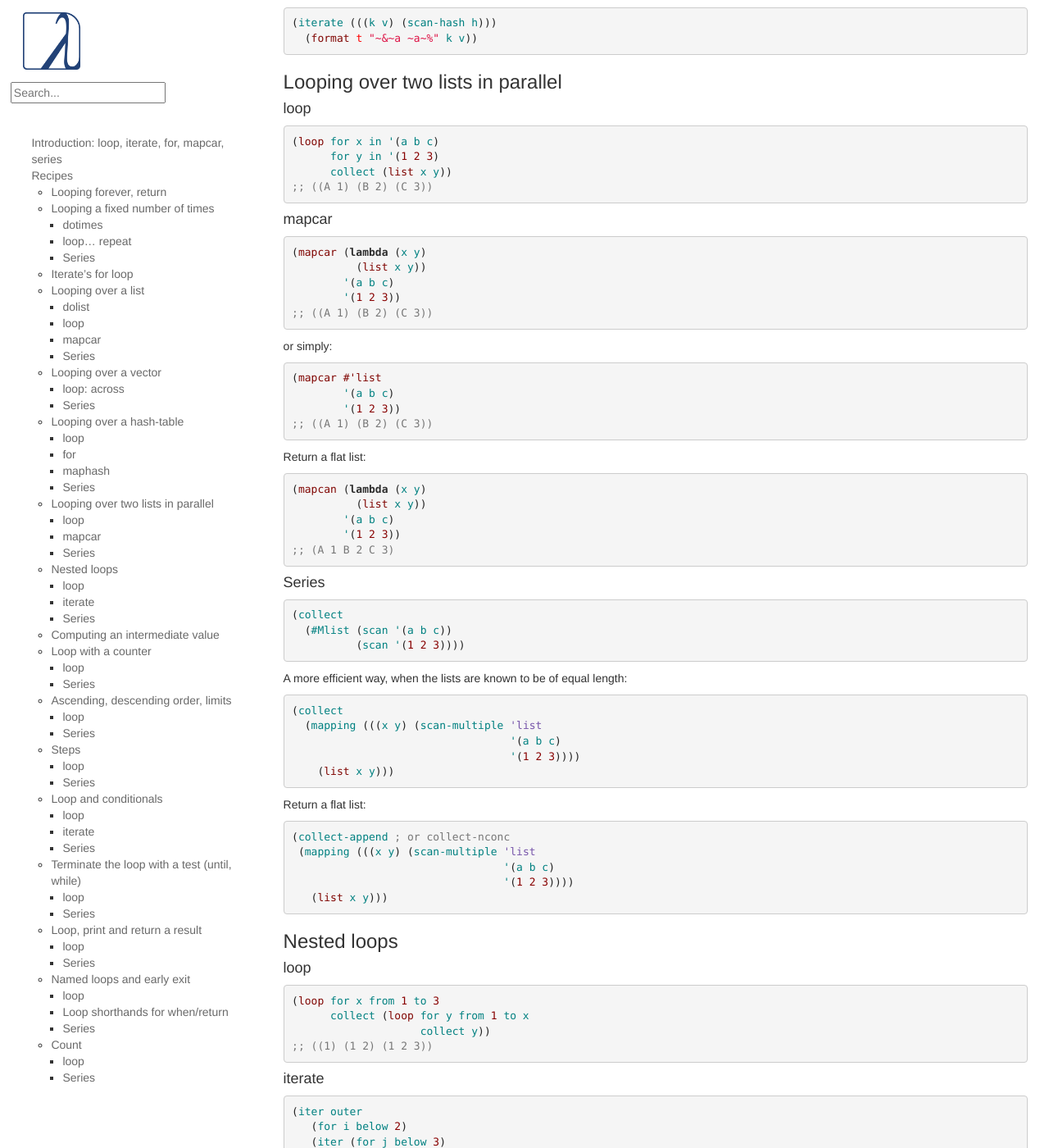
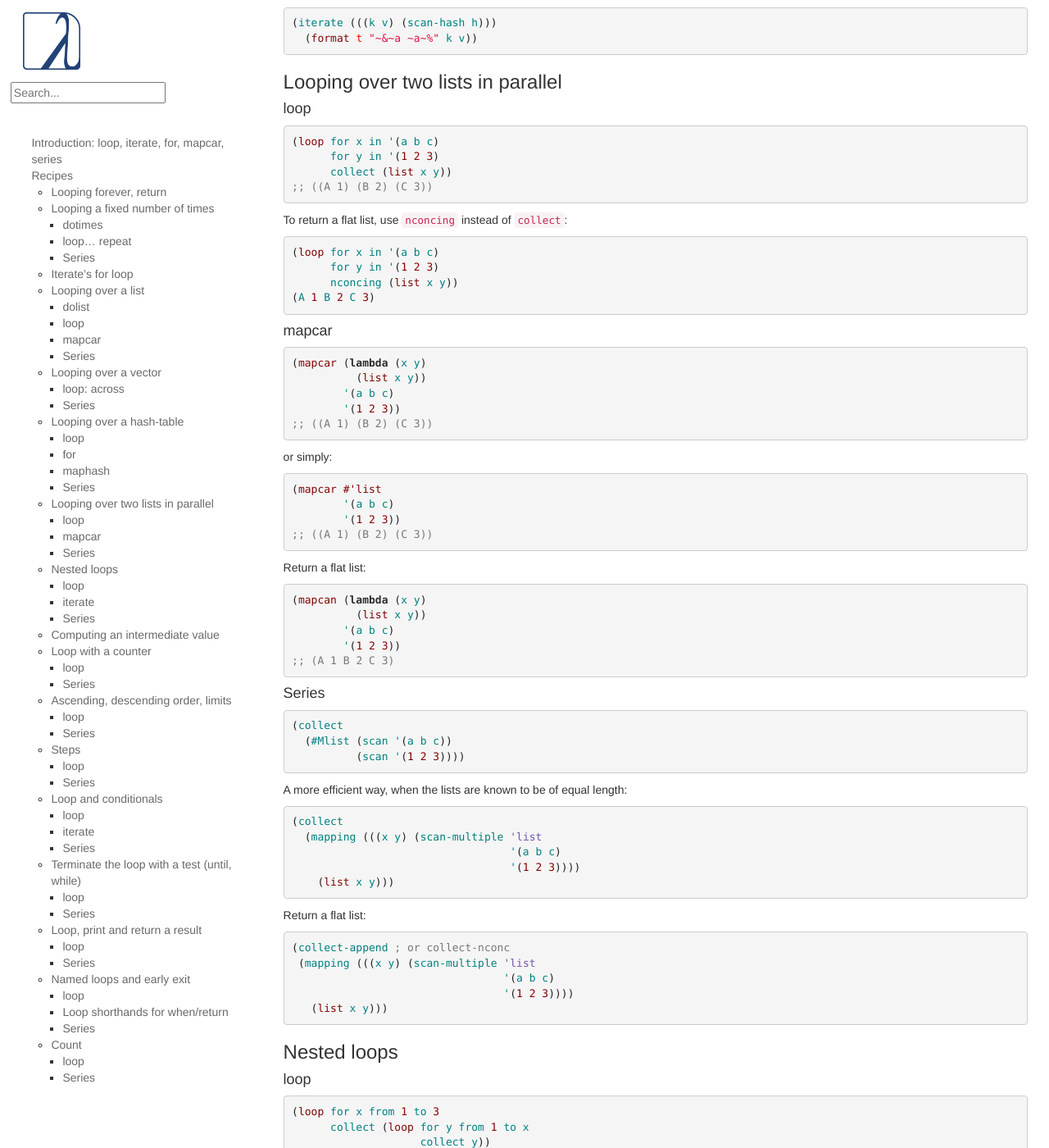
Before and after one commit to LispCookbook/cl-cookbook, a Jekyll site: the page built from iteration.md, in a window 1280 px wide and 1400 px high, scrolled down 5823 px. Shown: the whole window at 82% size. Built offline with Jekyll 4.4.1, drawn with Linux system fonts in a browser that asks for light colours; some of the changed text lies outside the part shown.

Commit message:
iteration: about nconcing to return a flat list

```diff
--- a/iteration.md
+++ b/iteration.md
@@ -419,6 +419,16 @@ See also [with-hash-table-iterator](http://www.lispworks.com/documentation/Hyper
 ;; ((A 1) (B 2) (C 3))
 ~~~
 
+To return a flat list, use `nconcing` instead of `collect`:
+
+~~~lisp
+(loop for x in '(a b c)
+      for y in '(1 2 3)
+      nconcing (list x y))
+(A 1 B 2 C 3)
+~~~
+
+
 #### mapcar
 ~~~lisp
 (mapcar (lambda (x y)
@@ -484,6 +494,8 @@ Return a flat list:
 		    collect y))
 ;; ((1) (1 2) (1 2 3))
 ~~~
+
+To return a flat list, use `nconcing` instead of the first `collect`.
 
 #### iterate
 
```
